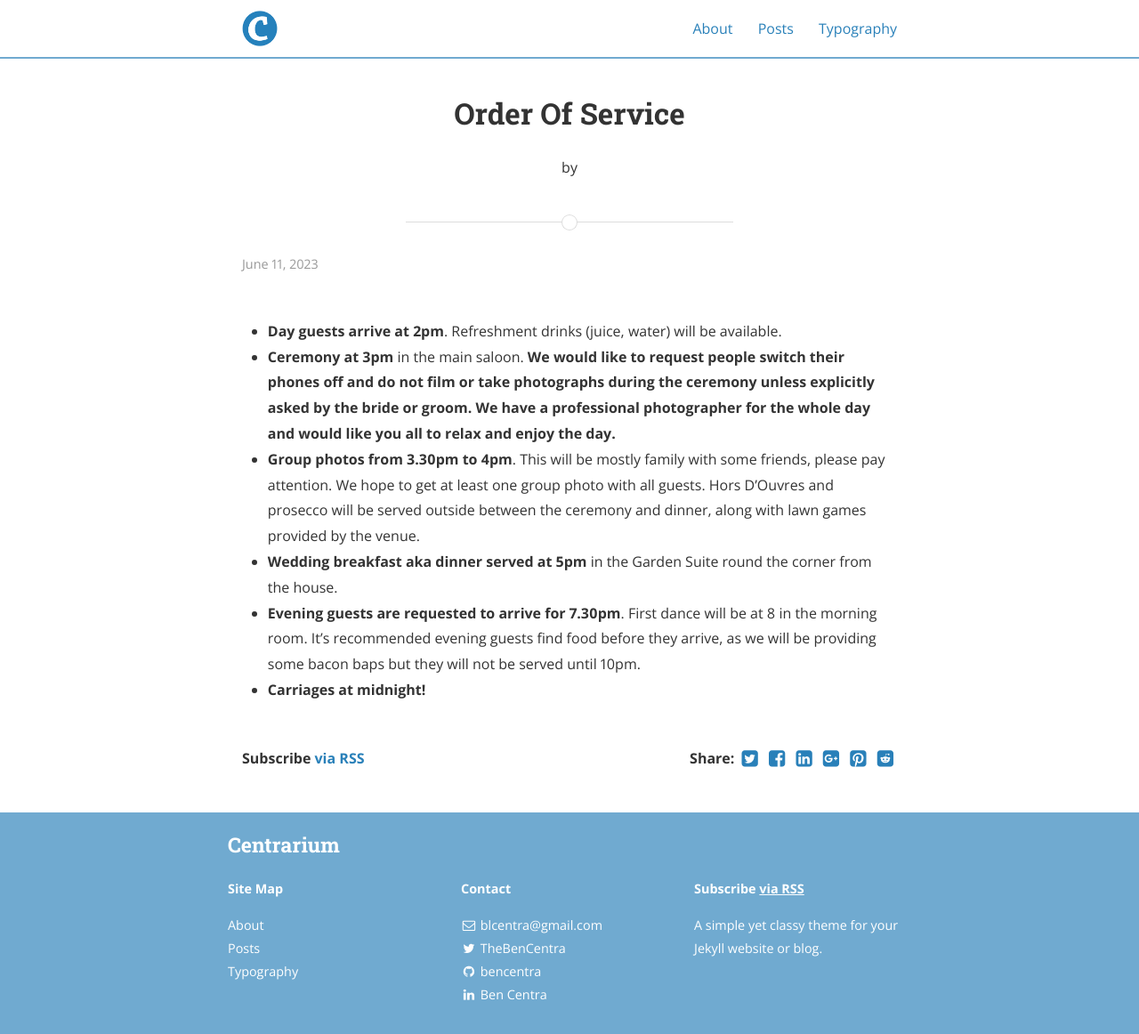
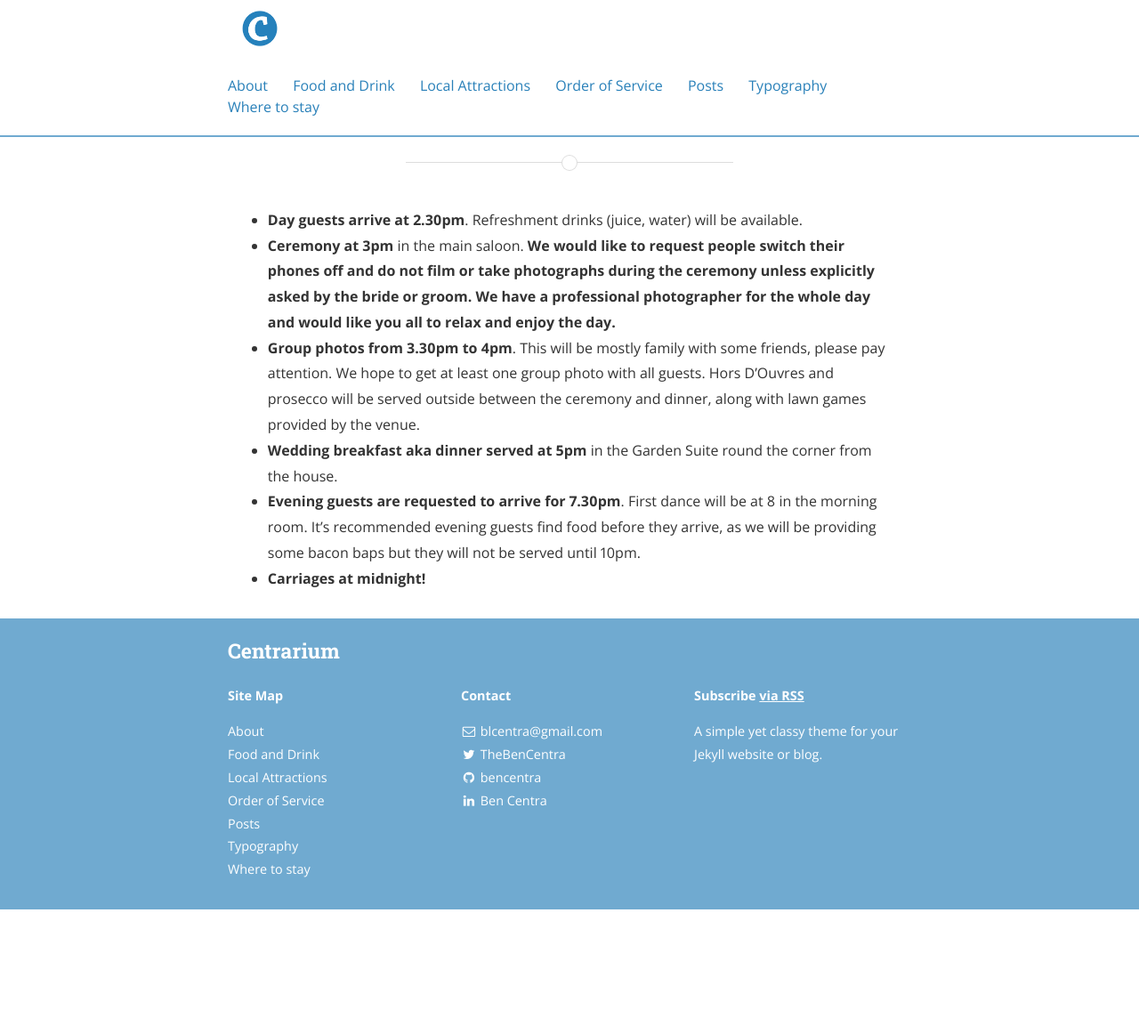
Before and after one commit to Godley/wedding-website, a Jekyll site: the page built from order-of-service.md, in a window 1280 px wide and 1162 px high. Shown: the whole window at 89% size. Built offline with Jekyll 4.4.1, drawn with Linux system fonts in a browser that asks for light colours; nearby versions of some CDN libraries; our own code applies the rules of GitHub Pages for plain Markdown files.

Commit message:
shift to pages

```diff
--- a/_posts/2023-06-11-eat-and-drink.md
+++ b/food-and-drink.md
@@ -1,3 +1,9 @@
+---
+layout: page
+title: Food and Drink
+permalink: /food-and-drink/
+main_nav: true
+---
 
 # Proper pubs
 - [The Cock Inn, Broom](https://www.thecockinnbroom.com): brown signs from the road as it's a historic pub with "no bar" - just a keg room with a table in front of it. Great rotating selection of beers. Roast of the day available every day!
--- a/_posts/2023-06-11-local-attractions.md
+++ b/local-attractions.md
@@ -1,3 +1,10 @@
+---
+layout: page
+title: Local Attractions
+permalink: /attractions/
+main_nav: true
+---
+
 # Local attractions
 Despite living in the middle of nowhere there's a surprising amount of places to visit and nice walks.
 
--- a/_posts/2023-06-11-order-of-service.md
+++ b/order-of-service.md
@@ -1,4 +1,11 @@
-- **Day guests arrive at 2pm**. Refreshment drinks (juice, water) will be available.
+---
+layout: page
+title: Order of Service
+permalink: /oos/
+main_nav: true
+---
+
+- **Day guests arrive at 2.30pm**. Refreshment drinks (juice, water) will be available.
 - **Ceremony at 3pm** in the main saloon.
 **We would like to request people switch their phones off and do not film or take photographs during the ceremony unless explicitly asked by the bride or groom. We have a professional photographer for the whole day and would like you all to relax and enjoy the day.**
 - **Group photos from 3.30pm to 4pm**. This will be mostly family with some friends, please pay attention. We hope to get at least one group photo with all guests. Hors D'Ouvres and prosecco will be served outside between the ceremony and dinner, along with lawn games provided by the venue.
--- a/_posts/2023-06-11-where-to-stay.md
+++ b/where-to-stay.md
@@ -1,8 +1,17 @@
+---
+layout: page
+title: Where to stay
+permalink: /where-to-stay/
+main_nav: true
+---
+
+**Signal is limited once you leave the A1 in Biggleswade, so pre booking taxis to and from the venue is advised.**
+
 # Closest
 - [Black Horse at Ireland](https://blackhorseireland.com): Ireland, Bedfordshire that is! Very good quality food, rooms include continental breakfast.
 - [Estate housing](https://www.landmarktrust.org.uk/search-and-book/landmark-groups/old-warden/#Search): there are a few landmark to stay around the estate if you're looking for something more unique. All have a minimum stay of Friday to Sunday and are a bit more expensive, though.
 
-Ireland is about a 7 minute taxi or an hour's stumble down an unlit country road (not advised!). The houses on the estate are about a 15 minute walk. Signal is limited once you leave the A1, so pre booking taxis to and from the venue is advised.
+Ireland is about a 5 minute taxi or an hour's stumble down an unlit country road (not advised!). The houses on the estate are about a 15 minute walk.
 
 # Biggleswade
 - [Stratton House Hotel](https://www.strattonhouse-hotel.co.uk): Fairly traditional central hotel in Biggleswade built in the 17th century.
```
Also changed, not shown: 2023-06-11-home.md (renamed from _posts/2023-06-11-home.md), directions.md (renamed from _posts/2023-06-11-getting-here-and-away.md), faqs.md (renamed from _posts/2023-06-11-faqs.md).
